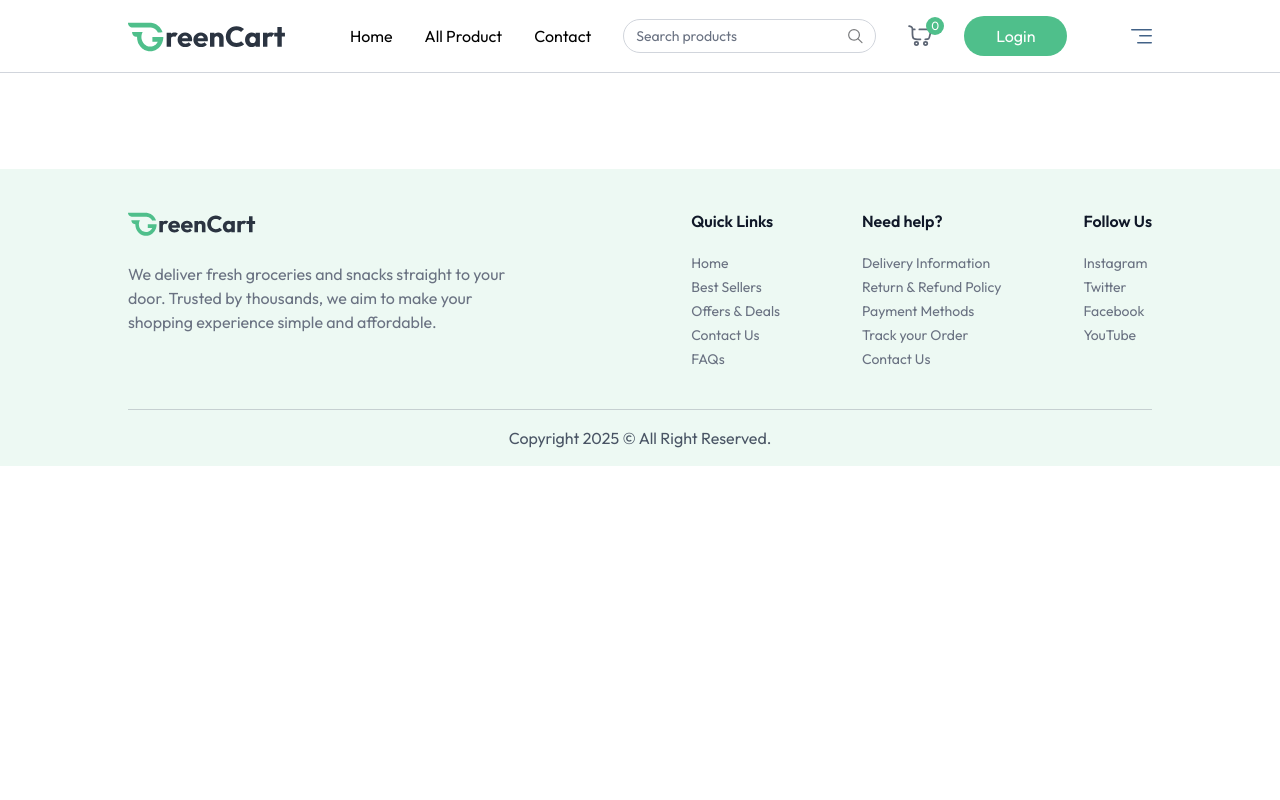
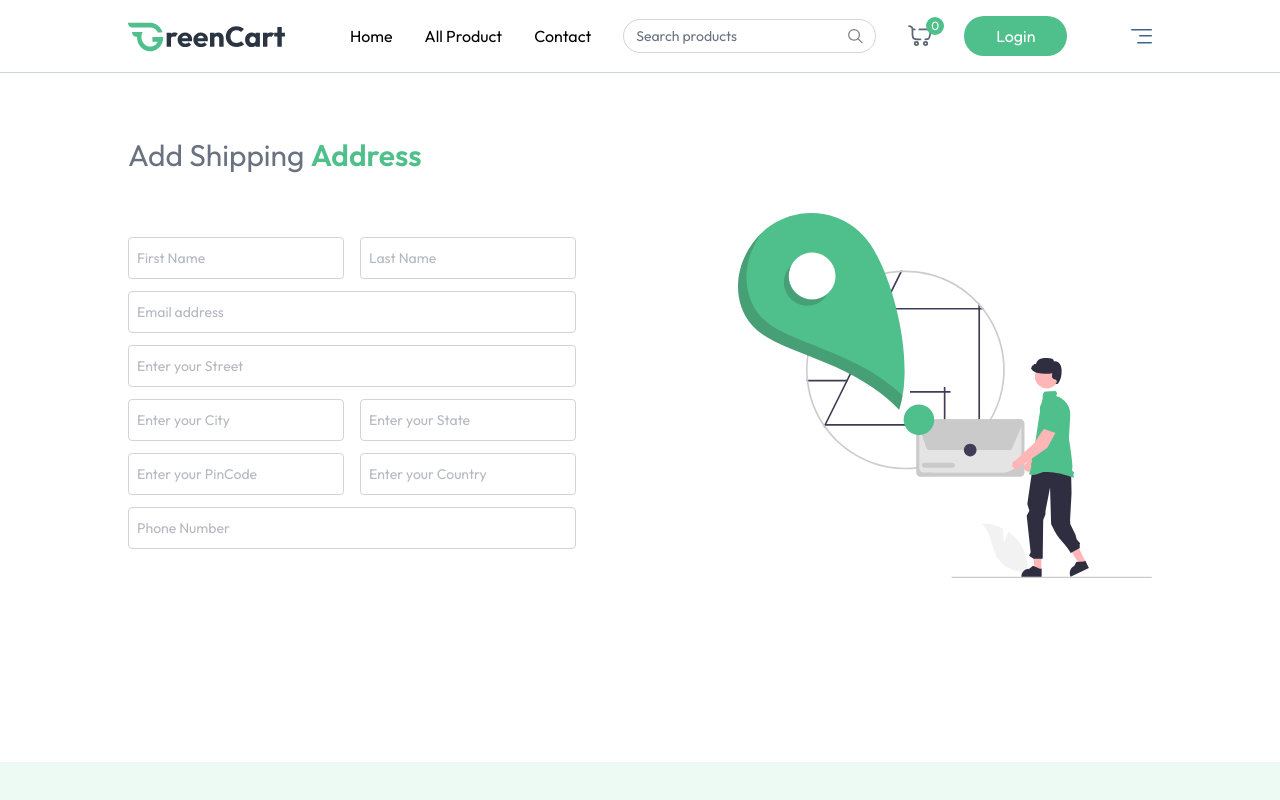
Before and after one commit to Avin-Arunkumar/Green-Cart, a React (Vite) app in the folder client/: page /add-address in a window 1280 px wide. Shown: the top 800 px of the page. Built offline with nearby package versions, Linux system fonts and the light colour scheme.

Commit message:
Final Commit

```diff
--- a/client/src/App.jsx
+++ b/client/src/App.jsx
@@ -10,6 +10,7 @@
 import ProductCategory from "./pages/ProductCategory";
 import ProductDetails from "./pages/ProductDetails";
 import Cart from "./pages/Cart";
+import AddAddress from "./pages/AddAddress";
 
 const App = () => {
   const isSellerPath = useLocation().pathname.includes("seller");
@@ -28,6 +29,7 @@
           <Route path="/products/:category" element={<ProductCategory />} />
           <Route path="/products/:category/:id" element={<ProductDetails />} />
           <Route path="/cart" element={<Cart />} />
+          <Route path="/add-address" element={<AddAddress />} />
         </Routes>
       </div>
       {!isSellerPath && <Footer />}
--- a/client/src/pages/AddAddress.jsx
+++ b/client/src/pages/AddAddress.jsx
@@ -1,8 +1,127 @@
-import React from "react";
-const inputField = () => <input type="text" />;
+import React, { useState } from "react";
+import { assets } from "../assets/assets";
+const InputField = ({ type, placeholder, name, handleChange, address }) => (
+  <input
+    className="w-full px-2 py-2.5 border border-gray-500/30 rounded outline-none text-gray-500 focus:border-primary transition"
+    type={type}
+    placeholder={placeholder}
+    onChange={handleChange}
+    name={name}
+    value={address[name]}
+    required
+  />
+);
 
 const AddAddress = () => {
-  return <div></div>;
+  const [address, setAddress] = useState({
+    firstName: "",
+    lastName: "",
+    email: "",
+    city: "",
+    state: "",
+    zipcode: "",
+    country: "",
+    phone: "",
+  });
+  const handleChange = (e) => {
+    const { name, value } = e.target;
+    setAddress((prevAddress) => ({
+      ...AddAddress,
+      [name]: value,
+    }));
+  };
+  const onSubmitHandler = async (e) => {
+    e.preventDefault();
+  };
+  return (
+    <div className="mt-16 pb-16">
+      <p className="text-2xl md:text-3xl text-gray-500">
+        Add Shipping <span className="font-semibold text-primary">Address</span>
+      </p>
+      <div className="flex flex-col-reverse md:flex-row justify-between mt-10">
+        <div className="flex-1 max-w-md">
+          <form onSubmit={onSubmitHandler} className="space-y-3 mt-6 text-sm">
+            <div className="grid grid-cols-2 gap-4">
+              <InputField
+                handleChange={handleChange}
+                address={address}
+                name="firstName"
+                type="text"
+                placeholder="First Name"
+              />
+              <InputField
+                handleChange={handleChange}
+                address={address}
+                name="lastName"
+                type="text"
+                placeholder="Last Name"
+              />
+            </div>
+
+            <InputField
+              handleChange={handleChange}
+              address={address}
+              name="email"
+              type="email"
+              placeholder="Email address"
+            />
+            <InputField
+              handleChange={handleChange}
+              address={address}
+              name="street"
+              type="text"
+              placeholder="Enter your Street"
+            />
+            <div className="grid grid-cols-2 gap-4">
+              <InputField
+                handleChange={handleChange}
+                address={address}
+                name="city"
+                type="text"
+                placeholder="Enter your City"
+              />
+              <InputField
+                handleChange={handleChange}
+                address={address}
+                name="State"
+                type="text"
+                placeholder="Enter your State"
+              />
+            </div>
+            <div className="grid grid-cols-2 gap-4">
+              <InputField
+                handleChange={handleChange}
+                address={address}
+                name="pinCode"
+                type="number"
+                placeholder="Enter your PinCode"
+                className="input-no-spinner border border-green-400 rounded px-2 py-1"
+              />
+              <InputField
+                handleChange={handleChange}
+                address={address}
+                name="Country"
+                type="text"
+                placeholder="Enter your Country "
+              />
+            </div>
+            <InputField
+              handleChange={handleChange}
+              address={address}
+              name="PhoneNumber"
+              type="text"
+              placeholder="Phone Number "
+            />
+          </form>
+        </div>
+        <img
+          className="md:mr-0 mb-6 md:mt-0"
+          src={assets.add_address_iamge}
+          alt="Add-Address"
+        />
+      </div>
+    </div>
+  );
 };
 
 export default AddAddress;
```
